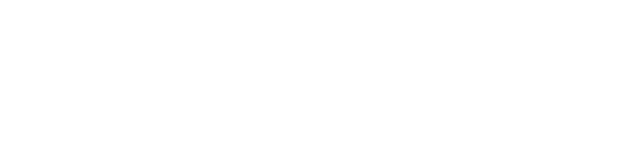
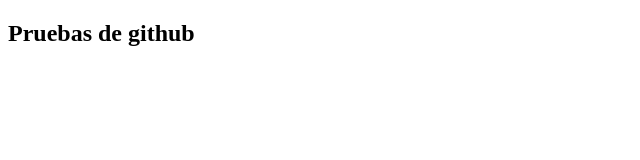
Before and after one commit to jackieebenitez/ejemplo_github, a plain HTML site: page index.html in a window 1280 px wide. Shown: the whole page, without its empty margins (0-640 px from the left). Drawn offline with Linux system fonts and the light colour scheme; files that its build step writes are made by us from their sources.

Commit message:
Agregue un h2

```diff
--- a/index.html
+++ b/index.html
@@ -6,6 +6,6 @@
 	<link rel="stylesheet" type="text/css" href="scc/style.css">
 </head>
 <body>
-
+	<h2> Pruebas de github </h2>
 </body>
 </html>
```
